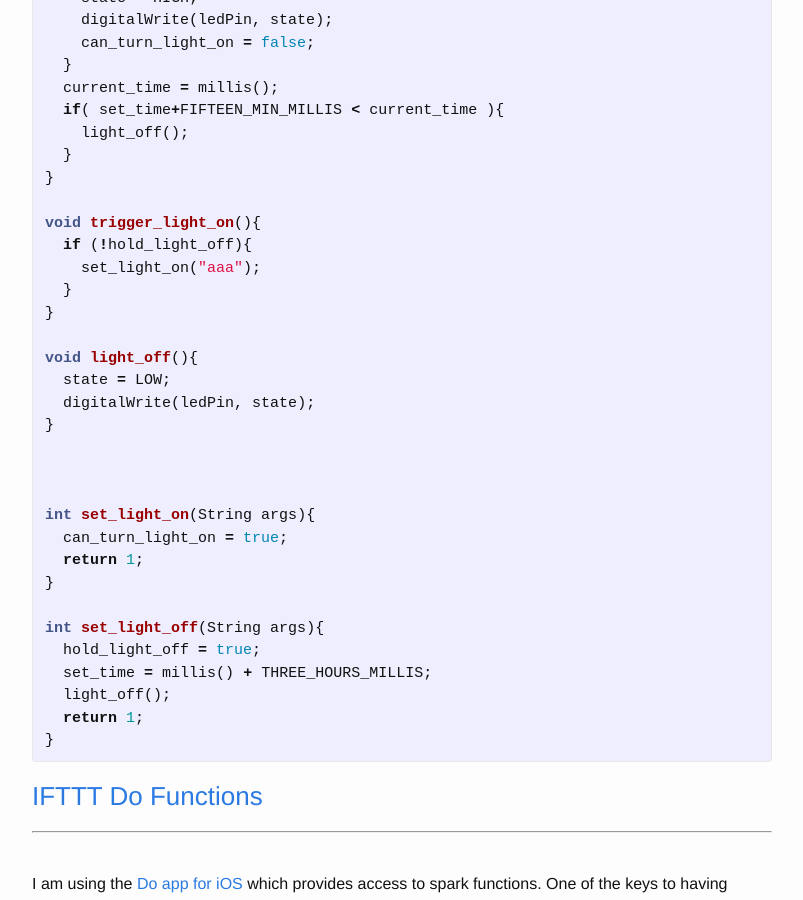
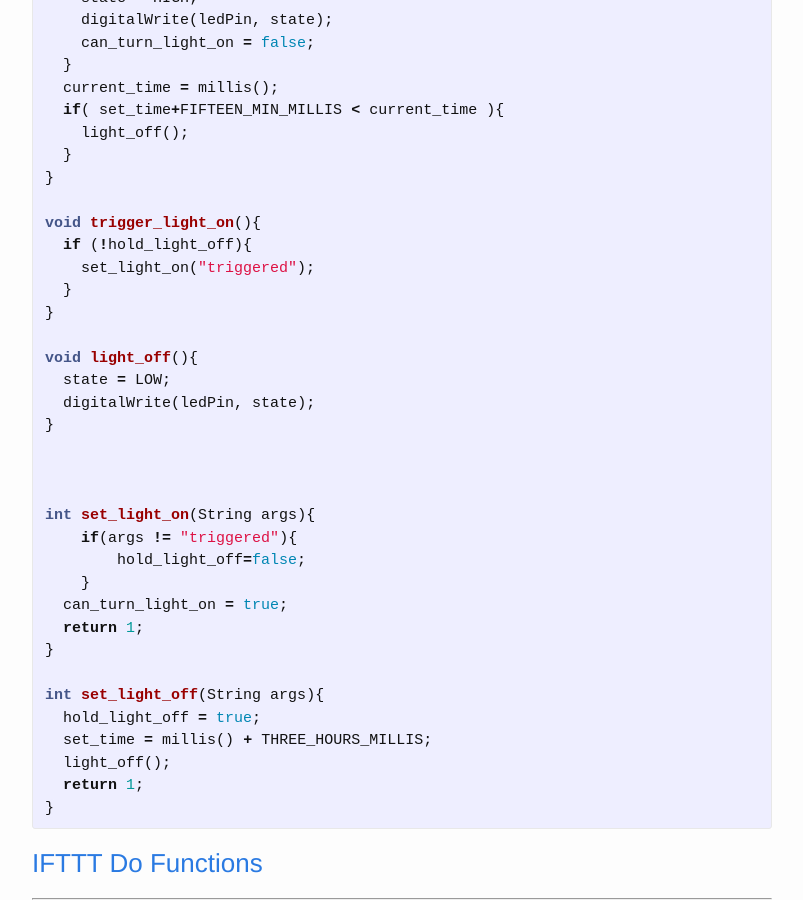
Before and after one commit to danmanstx/dannypetersme, a Jekyll site: the page built from _posts/2015-04-24-spark-core-motion-light-revisited-with-do-ifttt-integration.markdown, in a window 1280 px wide and 900 px high, scrolled down 1890 px. Shown: the whole window, without its empty margins (238-1041 px from the left). Built offline with Jekyll 4.4.1, drawn with Linux system fonts in a browser that asks for light colours; nearby versions of some CDN libraries; comment, search, counter and statistics services are not loaded.

Commit message:
slight fix for code on revisited post

```diff
--- a/_posts/2015-04-24-spark-core-motion-light-revisited-with-do-ifttt-integration.markdown
+++ b/_posts/2015-04-24-spark-core-motion-light-revisited-with-do-ifttt-integration.markdown
@@ -70,7 +70,7 @@ void loop(){
 
 void trigger_light_on(){
   if (!hold_light_off){
-    set_light_on("aaa");
+    set_light_on("triggered");
   }
 }
 
@@ -82,6 +82,9 @@ void light_off(){
 
 
 int set_light_on(String args){
+    if(args != "triggered"){
+        hold_light_off=false;
+    }
   can_turn_light_on = true;
   return 1;
 }
```
